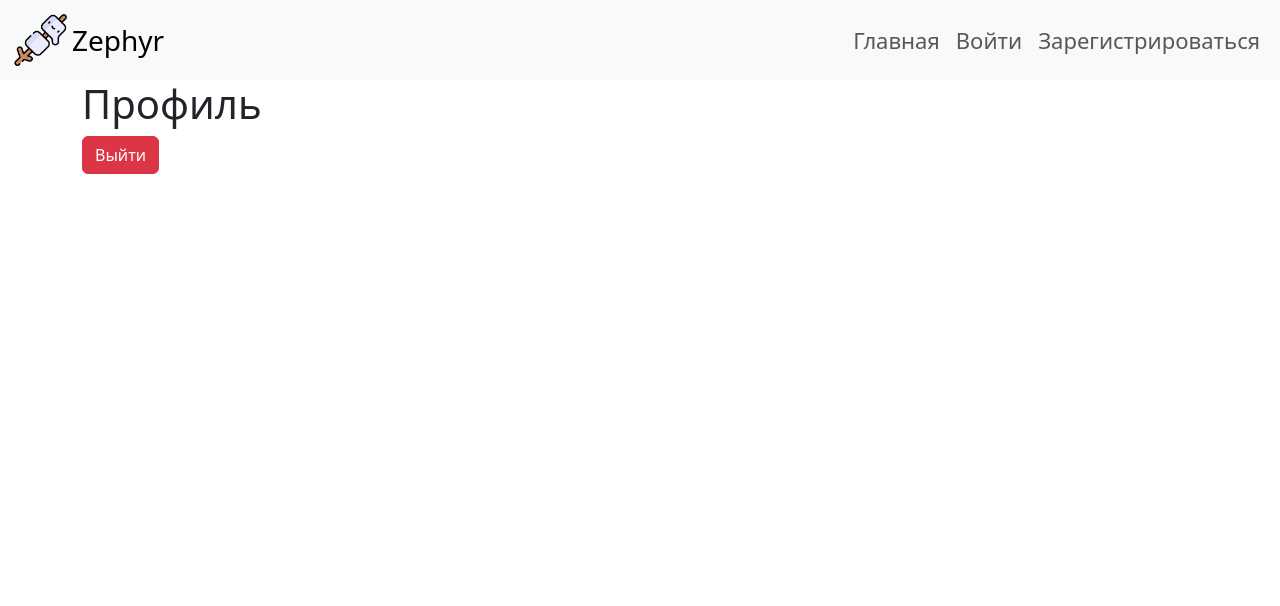
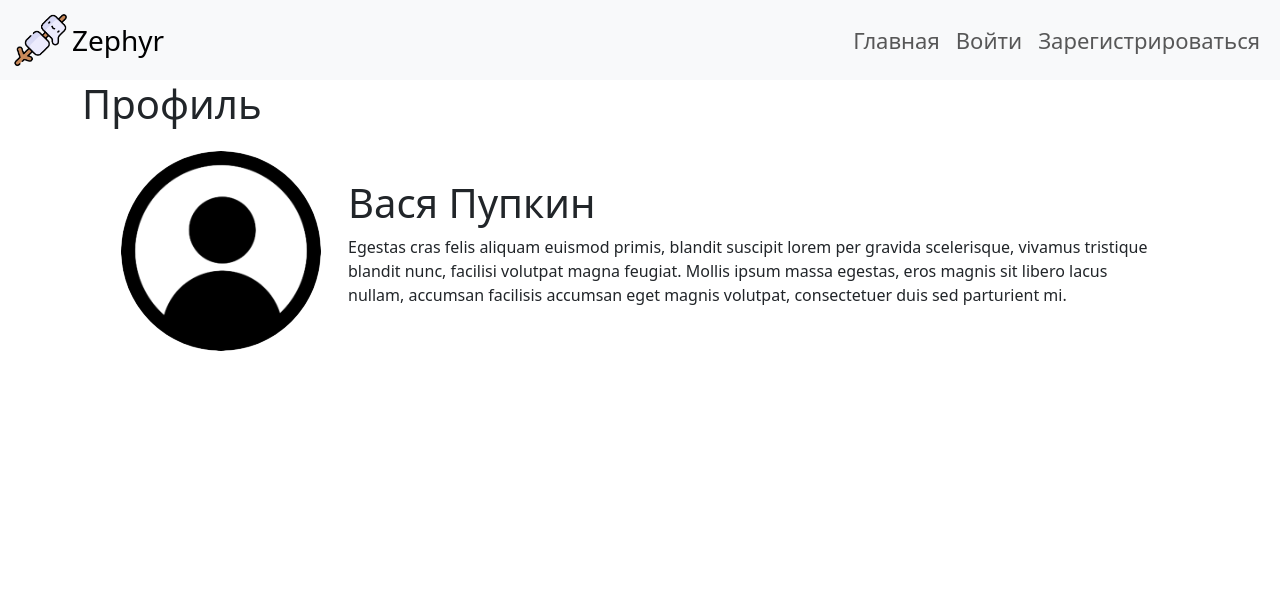
Before and after one commit to helifur/zephyr, a Flask app: page /profile in a window 1280 px wide. Shown: the top 606 px of the page. Run offline with Flask 3, Linux system fonts and the light colour scheme.

Commit message:
profile developments

```diff
--- a/main.py
+++ b/main.py
@@ -72,7 +72,7 @@ def register():
         db_sess.add(user)
         db_sess.commit()
 
-        return redirect('/auth', cur_url=request.base_url.split('/')[-1])
+        return redirect('/auth')
 
     return render_template('signup.html', cur_url=request.base_url.split('/')[-1], title='Регистрация', form_reg=form_reg)
 
@@ -89,7 +89,7 @@ def login():
 
         if user and user.check_password(form_auth.password.data):
             login_user(user, remember=form_auth.remember_me.data)
-            return redirect("/", cur_url=request.base_url.split('/')[-1])
+            return redirect("/")
 
         return render_template('login.html',
                                message="Неправильный логин или пароль",
--- a/static/css/style.css
+++ b/static/css/style.css
@@ -24,3 +24,17 @@ footer {
   /* Чтобы footer не уменьшался */
   flex-shrink: 0;
 }
+
+
+.avatar {
+  width: 200px;
+  height: 200px;
+  border-radius: 150px;
+  margin: 15px;
+}
+
+.name {
+  display: flex;
+  flex-direction: row;
+  align-items: center;
+}
--- a/static/templates/profile.html
+++ b/static/templates/profile.html
@@ -5,10 +5,24 @@
 <h1>Профиль</h1>
 
 
+<div class="container">
+    <!--<a class="button" href="/logout"><button class="btn btn-danger">Выйти</button></a>-->
+
+    <div class="container d-flex align-items-center">
+        <img class="avatar" src="/static/images/default_avatar-transformed.png">
+
+        <div class="container">
+            <h1>Вася Пупкин</h1>
+            <p>Egestas cras felis aliquam euismod primis, blandit suscipit lorem per gravida scelerisque,
+                vivamus
+                tristique blandit nunc, facilisi volutpat magna feugiat. Mollis ipsum massa egestas, eros magnis sit
+                libero lacus nullam, accumsan facilisis accumsan eget magnis volutpat, consectetuer duis sed parturient
+                mi. </p>
+        </div>
+    </div>
+</div>
 
 
 
 
-
-<a class="button" href="/logout"><button class="btn btn-danger">Выйти</button></a>
 {% endblock content %}
```
Also changed, not shown: static/db/data.db, static/images/default_avatar-transformed.png (added), static/images/default_avatar.png (added), static/images/image.jpg (added).
